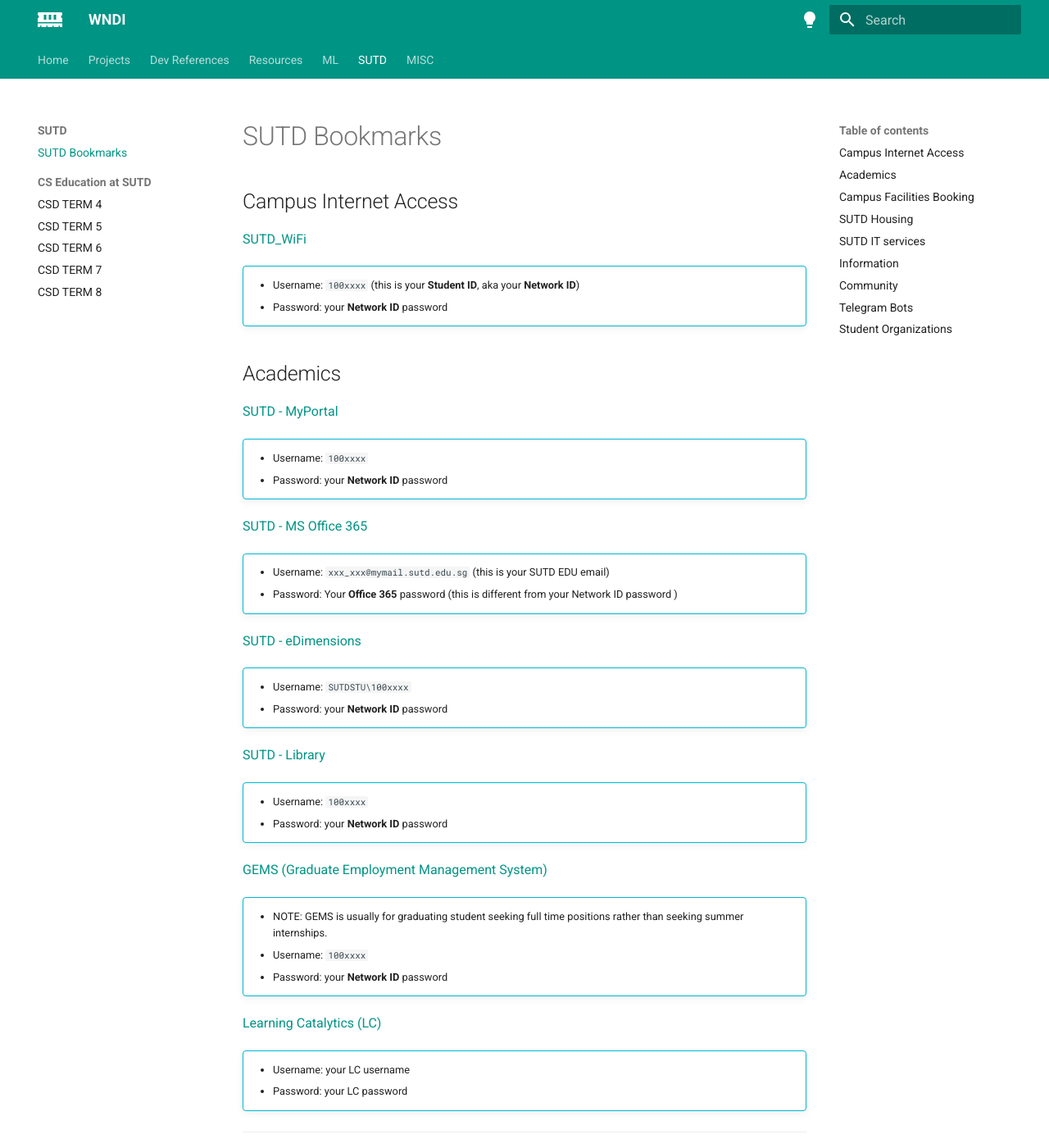
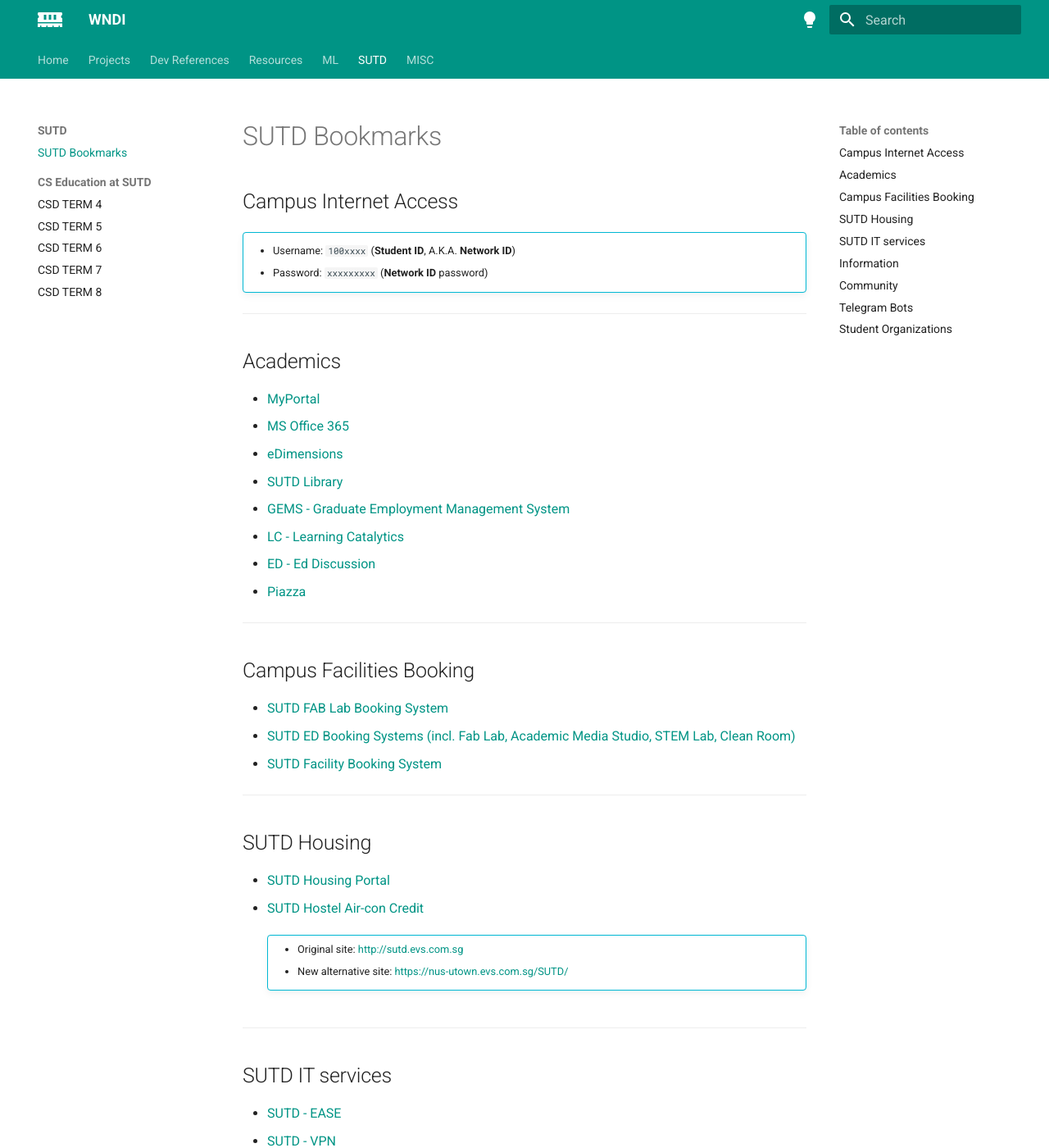
Before and after one commit to MarkHershey/docs, an MkDocs documentation site: the page built from docs/pages/sutd/bookmarks.md, in a window 1280 px wide and 1400 px high. Shown: the whole window at 82% size. Built offline with MkDocs 1.6.1 and Material for MkDocs 9.7.7, drawn with Linux system fonts in a browser that asks for light colours; some of the changed text lies outside the part shown.

Commit message:
Update SUTD bookmarks

```diff
--- a/docs/pages/sutd/bookmarks.md
+++ b/docs/pages/sutd/bookmarks.md
@@ -2,117 +2,60 @@
 
 ## Campus Internet Access
 
-[SUTD_WiFi](#)
+!!! info ""
+    - Username: `100xxxx` (**Student ID**, A.K.A. **Network ID**)
+    - Password: `xxxxxxxxx` (**Network ID** password)
 
-!!! info ""
-    - Username: `100xxxx` (this is your **Student ID**, aka your **Network ID**)
-    - Password: your **Network ID** password
+---
 
 ## Academics
 
-[SUTD - MyPortal](https://myportal.sutd.edu.sg/psp/EPPRD/?cmd=login&languageCd=ENG)
-
-!!! info ""
-    - Username: `100xxxx`
-    - Password: your **Network ID** password
-
-[SUTD - MS Office 365](http://portal.sutd.edu.sg/)
-
-!!! info ""
-    - Username: `xxx_xxx@mymail.sutd.edu.sg` (this is your SUTD EDU email)
-    - Password: Your **Office 365** password (this is different from your Network ID password )
-
-[SUTD - eDimensions](https://edimension.sutd.edu.sg/webapps/login/)
-
-!!! info ""
-    - Username: `SUTDSTU\100xxxx`
-    - Password: your **Network ID** password
-
-[SUTD - Library](https://mylibrary.sutd.edu.sg)
-
-!!! info ""
-    - Username: `100xxxx`
-    - Password: your **Network ID** password
-
-[GEMS (Graduate Employment Management System)](https://sutd-csm.symplicity.com/students/index.php)
-
-!!! info ""
-    - NOTE: GEMS is usually for graduating student seeking full time positions rather than seeking summer internships.
-    - Username: `100xxxx`
-    - Password: your **Network ID** password
-
-[Learning Catalytics (LC)](https://learningcatalytics.com/sign_in?login=true)
-
-!!! info ""
-    - Username: your LC username
-    - Password: your LC password
-
+- [MyPortal](https://myportal.sutd.edu.sg/psp/EPPRD/?cmd=login&languageCd=ENG)
+- [MS Office 365](http://portal.sutd.edu.sg/)
+- [eDimensions](https://edimension.sutd.edu.sg/webapps/login/)
+- [SUTD Library](https://mylibrary.sutd.edu.sg)
+- [GEMS - Graduate Employment Management System](https://sutd-csm.symplicity.com/students/index.php)
+- [LC - Learning Catalytics](https://learningcatalytics.com/sign_in?login=true)
+- [ED - Ed Discussion](https://edstem.org/us/login)
+- [Piazza](https://piazza.com/)
 
 ---
 
 ## Campus Facilities Booking
 
-[SUTD FAB Lab Booking System](https://edbooking.sutd.edu.sg/fablabbooking/Web/)
-
-!!! info ""
-    - Username: `100xxxx`
-    - Password: your **Network ID** password
-
-[SUTD ED Booking Systems (incl. Fab Lab, Academic Media Studio, STEM Lab, Clean Room)](https://edbooking.sutd.edu.sg/edsystems/)
-
-!!! info ""
-    - Username: `100xxxx`
-    - Password: your **Network ID** password
-
-[SUTD Facility Booking System](https://usermgmtsys.sutd.edu.sg/login)
+- [SUTD FAB Lab Booking System](https://edbooking.sutd.edu.sg/fablabbooking/Web/)
+- [SUTD ED Booking Systems (incl. Fab Lab, Academic Media Studio, STEM Lab, Clean Room)](https://edbooking.sutd.edu.sg/edsystems/)
+- [SUTD Facility Booking System](https://usermgmtsys.sutd.edu.sg/login)
 
 ---
 
-
 ## SUTD Housing
 
-[SUTD Housing Portal](https://hms.sutd.edu.sg/studentportal/Default.aspx?Params=L9ezxPcQnQuRGKTzF%2b4sxeNblvAA%2b26c)
+- [SUTD Housing Portal](https://hms.sutd.edu.sg/studentportal/Default.aspx?Params=L9ezxPcQnQuRGKTzF%2b4sxeNblvAA%2b26c)
+- [SUTD Hostel Air-con Credit]((https://nus-utown.evs.com.sg/SUTD/))
 
-!!! info ""
-    - Username: `100xxxx`
-    - Password: your **Network ID** password
-
-[Purchase / Check Hostel Air-con Credit](http://sutd.evs.com.sg)
-
-!!! info ""
-    - Original site: [http://sutd.evs.com.sg](http://sutd.evs.com.sg)
-    - New alternative site: [https://nus-utown.evs.com.sg/SUTD/](https://nus-utown.evs.com.sg/SUTD/)
+    !!! info ""
+        - Original site: [http://sutd.evs.com.sg](http://sutd.evs.com.sg)
+        - New alternative site: [https://nus-utown.evs.com.sg/SUTD/](https://nus-utown.evs.com.sg/SUTD/)
 
 
 ---
 
 ## SUTD IT services
 
-[Manage Network ID / Reset Password / Unlock Account](https://studentselfhelp.sutd.edu.sg/showLogin.cc)
+- [SUTD - EASE](https://ease.sutd.edu.sg/app/UserHome)
+- [SUTD - VPN](https://sutdvpn.sutd.edu.sg/remote)
+- [SUTD - Download (New) (via sharepoint)](https://sutdapac-my.sharepoint.com/:f:/g/personal/sysop_sutd_edu_sg/EiRx2NWoIuFJoOL_9s1CfRAB3rFNfl5-2VSl_A4XwUa7lg)
 
-!!! info ""
-    - Username: `100xxxx`
-    - Password: your **Network ID** password
-    - [Reset Your Password](https://sams.sutd.edu.sg/AD_Reset_Help.html)
+    !!! info ""
+        - Require SUTD office 365 logged in
+        - Old Download site (now suspended): [https://downloads.sutd.edu.sg](https://downloads.sutd.edu.sg/cgi-bin/)
 
-[SUTD - VPN](https://sutdvpn.sutd.edu.sg/student)
+- [SUTD - IT Service Desk](http://itservicedesk.sutd.edu.sg/)
 
-!!! info ""
-    - Username: `100xxxx`
-    - Password: your **Network ID** password
-
-
-[SUTD - Download (New) (via sharepoint)](https://sutdapac-my.sharepoint.com/:f:/g/personal/sysop_sutd_edu_sg/EiRx2NWoIuFJoOL_9s1CfRAB3rFNfl5-2VSl_A4XwUa7lg)
-
-!!! info ""
-    - Require SUTD office 365 logged in
-    - Old Download site (now suspended): [https://downloads.sutd.edu.sg](https://downloads.sutd.edu.sg/cgi-bin/)
-
-[SUTD - IT Service Desk](http://itservicedesk.sutd.edu.sg/)
-
-!!! info ""
-    - NOTE: Make sure you are connected to `SUTD_WiFi` (or connected to SUTD network via VPN)
-    - NOTE: Make sure you are using `Default` DNS server in your WiFi settings instead of your customized DNS server.
+    !!! info ""
+        - NOTE: Make sure you are connected to `SUTD_WiFi` (or connected to SUTD network via VPN)
+        - NOTE: Make sure you are using `Default` DNS server in your WiFi settings instead of your customized DNS server.
 
 
 ---
@@ -137,6 +80,7 @@
 - Reddit: [r/sutd](https://www.reddit.com/r/sutd/)
 - Discord: [/r/sutd](https://discord.com/invite/gp6Yd3F)
 - Discourse forum: [SUTDiscourse](https://sutdiscourse.org/login)
+
 ---
 
 ## Telegram Bots
@@ -147,9 +91,7 @@
 - [@shimekiribot](https://t.me/shimekiribot) is a bot that keeps track of deadlines. You can add it to your cohort class chat.
 - [@food4me_bot](https://t.me/food4me_bot)
 
-
 ---
-
 
 ## Student Organizations
 
```
